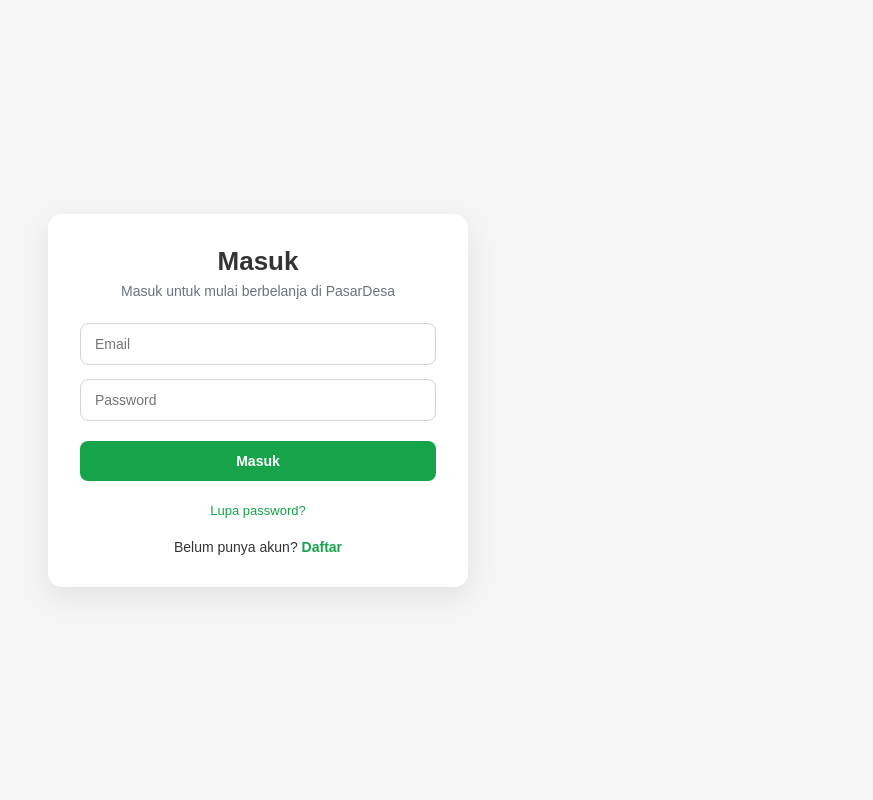
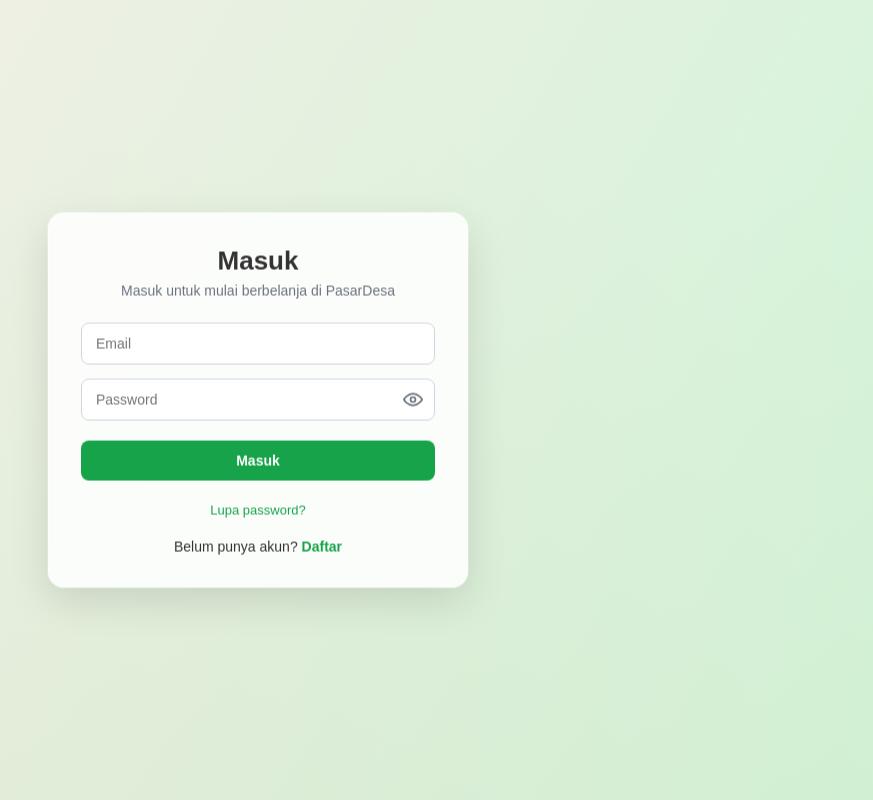
Before and after one commit to KynanMuzha/frontend-marketplace-umkm, a React (Vite) app: page /login in a window 1280 px wide. Shown: the whole page, without its empty margins (382-1255 px from the left). Built offline with nearby package versions, Linux system fonts and the light colour scheme.

Commit message:
update ui login/register

```diff
--- a/src/pages/auth/Login.jsx
+++ b/src/pages/auth/Login.jsx
@@ -74,6 +74,8 @@
     }
   };
 
+  const [showPassword, setShowPassword] = useState(false);
+
   return (
     <div className="auth-page">
       <div className="auth-card">
@@ -92,15 +94,39 @@
             required
           />
 
+          {/* PASSWORD */}
+<div className="password-field">
   <input
-            type="password"
     name="password"
+    type={showPassword ? "text" : "password"}
     placeholder="Password"
-            value={form.password}
     onChange={handleChange}
     required
   />
 
+  <button
+    type="button"
+    className="toggle-password"
+    onClick={() => setShowPassword(!showPassword)}
+    aria-label="Toggle password visibility"
+  >
+    {showPassword ? (
+      /* eye-off */
+      <svg viewBox="0 0 24 24" fill="none" stroke="currentColor">
+        <path d="M3 3l18 18" strokeWidth="2"/>
+        <path d="M10.6 10.6a2 2 0 002.8 2.8" strokeWidth="2"/>
+        <path d="M1 12s4-7 11-7a10.94 10.94 0 014.3.88" strokeWidth="2"/>
+        <path d="M23 12s-4 7-11 7a10.94 10.94 0 01-4.3-.88" strokeWidth="2"/>
+      </svg>
+    ) : (
+      /* eye */
+      <svg viewBox="0 0 24 24" fill="none" stroke="currentColor">
+        <path d="M1 12s4-7 11-7 11 7 11 7-4 7-11 7S1 12 1 12z" strokeWidth="2"/>
+        <circle cx="12" cy="12" r="3" strokeWidth="2"/>
+      </svg>
+    )}
+  </button>
+</div>
           <button
             type="submit"
             className="btn-primary"
--- a/src/pages/auth/Register.jsx
+++ b/src/pages/auth/Register.jsx
@@ -49,9 +49,11 @@
     }
     };
 
+    const [showPassword, setShowPassword] = useState(false);
+
 
   return (
-    <div className="auth-page">
+    <div className={`auth-page ${role ? `role-${role}` : ""}`}>
       <div className="auth-card">
         <h2>Daftar Akun</h2>
         <p className="subtitle">Pilih peran sebelum mendaftar</p>
@@ -63,16 +65,33 @@
     className={`role ${role === "pembeli" ? "active" : ""}`}
     onClick={() => setRole("pembeli")}
   >
+    <span className="role-icon">
+      {/* ICON PEMBELI */}
+      <svg viewBox="0 0 24 24" fill="none" stroke="currentColor">
+        <path d="M6 6h15l-1.5 9h-12z" strokeWidth="2"/>
+        <circle cx="9" cy="20" r="1.5"/>
+        <circle cx="18" cy="20" r="1.5"/>
+      </svg>
+    </span>
     Pembeli
   </button>
+
   <button
     type="button"
     className={`role ${role === "penjual" ? "active" : ""}`}
     onClick={() => setRole("penjual")}
   >
+    <span className="role-icon">
+      {/* ICON PENJUAL */}
+      <svg viewBox="0 0 24 24" fill="none" stroke="currentColor">
+        <path d="M3 9h18l-1.5 11h-15z" strokeWidth="2"/>
+        <path d="M7 9V6a5 5 0 0110 0v3" strokeWidth="2"/>
+      </svg>
+    </span>
     Penjual
   </button>
 </div>
+
 
         <form onSubmit={handleSubmit}>
           <input
@@ -90,13 +109,38 @@
             required
           />
 
+          <div className="password-field">
   <input
     name="password"
-            type="password"
+    type={showPassword ? "text" : "password"}
     placeholder="Password"
     onChange={handleChange}
     required
   />
+
+  <button
+    type="button"
+    className="toggle-password"
+    onClick={() => setShowPassword(!showPassword)}
+    aria-label="Toggle password visibility"
+  >
+    {showPassword ? (
+      /* eye-off */
+      <svg viewBox="0 0 24 24" fill="none" stroke="currentColor">
+        <path d="M3 3l18 18" strokeWidth="2"/>
+        <path d="M10.6 10.6a2 2 0 002.8 2.8" strokeWidth="2"/>
+        <path d="M1 12s4-7 11-7a10.94 10.94 0 014.3.88" strokeWidth="2"/>
+        <path d="M23 12s-4 7-11 7a10.94 10.94 0 01-4.3-.88" strokeWidth="2"/>
+      </svg>
+    ) : (
+      /* eye */
+      <svg viewBox="0 0 24 24" fill="none" stroke="currentColor">
+        <path d="M1 12s4-7 11-7 11 7 11 7-4 7-11 7S1 12 1 12z" strokeWidth="2"/>
+        <circle cx="12" cy="12" r="3" strokeWidth="2"/>
+      </svg>
+    )}
+  </button>
+</div>
 
           <button type="submit" className="btn-primary">
             Daftar
--- a/src/styles/auth.css
+++ b/src/styles/auth.css
@@ -1,20 +1,126 @@
-/* PAGE */
 .auth-page {
   min-height: 100vh;
   display: flex;
   align-items: center;
   justify-content: center;
-  background: #f5f5f5;
+
+  background:
+    radial-gradient(circle at 15% 25%, rgba(134,239,172,0.28), transparent 45%),
+    radial-gradient(circle at 85% 75%, rgba(214,194,163,0.28), transparent 45%),
+    linear-gradient(
+      120deg,
+      #dcfce7,
+      #f5efe6,
+      #bbf7d0
+    );
+
+  background-size: 300% 300%;
+  animation: gradientFlow 22s ease-in-out infinite;
+  transition: background 0.8s ease, filter 0.4s ease;
 }
 
-/* CARD */
+.auth-page.role-pembeli {
+  background:
+    radial-gradient(circle at 15% 25%, rgba(34,197,94,0.35), transparent 45%),
+    radial-gradient(circle at 85% 75%, rgba(187,247,208,0.35), transparent 45%),
+    linear-gradient(
+      120deg,
+      #dcfce7,
+      #bbf7d0,
+      #f0fdf4
+    );
+
+  background-size: 300% 300%;
+}
+
+.auth-page.role-penjual {
+  background:
+    radial-gradient(circle at 15% 25%, rgba(214,194,163,0.35), transparent 45%),
+    radial-gradient(circle at 85% 75%, rgba(167,139,102,0.30), transparent 45%),
+    linear-gradient(
+      120deg,
+      #f5efe6,
+      #e7dbc8,
+      #dcfce7
+    );
+
+  background-size: 300% 300%;
+}
+
+@keyframes gradientFlow {
+  0%   { background-position: 0% 0%; }
+  25%  { background-position: 100% 0%; }
+  50%  { background-position: 100% 100%; }
+  75%  { background-position: 0% 100%; }
+  100% { background-position: 0% 0%; }
+}
+
+@media (prefers-reduced-motion: reduce) {
+  .auth-page {
+    animation: none;
+  }
+}
+
 .auth-card {
   width: 100%;
   max-width: 420px;
-  background: white;
   padding: 32px;
-  border-radius: 14px;
-  box-shadow: 0 10px 30px rgba(0,0,0,0.08);
+  border-radius: 16px;
+
+  /* Glass effect */
+  background: rgba(255, 255, 255, 0.85);
+  backdrop-filter: blur(14px);
+  -webkit-backdrop-filter: blur(14px);
+
+  box-shadow:
+    0 14px 40px rgba(0,0,0,0.12),
+    0 0 0 1px rgba(255,255,255,0.35);
+
+  border: 1px solid rgba(255,255,255,0.45);
+
+  position: relative;
+  z-index: 2;
+
+  /* Floating animation */
+  animation: floatCard 6s ease-in-out infinite;
+  transition: transform 0.35s ease, box-shadow 0.35s ease;
+}
+
+@keyframes floatCard {
+  0%   { transform: translateY(0); }
+  50%  { transform: translateY(-8px); }
+  100% { transform: translateY(0); }
+}
+
+.auth-card:hover {
+  transform: translateY(-8px);
+
+  box-shadow:
+    0 22px 55px rgba(0,0,0,0.18),
+    0 0 0 1px rgba(255,255,255,0.55),
+    0 0 24px rgba(22,163,74,0.18);
+}
+
+
+.auth-card::before {
+  content: "";
+  position: absolute;
+  top: 0;
+  left: 0;
+  height: 5px;
+  width: 100%;
+  border-radius: 16px 16px 0 0;
+}
+
+@media (prefers-reduced-motion: reduce) {
+  .auth-card {
+    transition: none;
+  }
+
+  .auth-card:hover {
+    transform: none;
+    box-shadow: none;
+  }
 }
 
 /* TITLE */
@@ -51,6 +157,59 @@
   border-color: #16a34a;
 }
 
+.password-field {
+  position: relative;
+  width: 100%;
+}
+
+.password-field input {
+  width: 100%;
+  padding-right: 46px; /* ruang icon mata */
+}
+
+.toggle-password {
+  position: absolute;
+  top: 50%;
+  right: 12px;
+  transform: translateY(-50%);
+  background: none;
+  border: none;
+  padding: 0;
+  cursor: pointer;
+  color: #6b7280;
+
+  display: flex;
+  align-items: center;
+  justify-content: center;
+}
+
+.toggle-password svg {
+  width: 20px;
+  height: 20px;
+}
+
+
+.toggle-password:hover {
+  color: #16a34a;
+}
+
+.auth-page.role-penjual .auth-card input:focus {
+  border-color: #a16207;
+}
+
+.auth-page.role-penjual .auth-card input {
+  caret-color: #a16207;
+}
+
+/* Toggle password icon */
+.auth-page.role-penjual .toggle-password {
+  color: #78716c; /* coklat soft */
+}
+
+.auth-page.role-penjual .toggle-password:hover {
+  color: #a16207;
+}
+
 /* BUTTON */
 .btn-primary {
   margin-top: 6px;
@@ -65,6 +224,19 @@
 
 .btn-primary:hover {
   background: #15803d;
+}
+
+.auth-page.role-penjual .btn-primary {
+  background: #a16207; /* coklat earthy */
+}
+
+.auth-page.role-penjual .btn-primary:hover {
+  background: #854d0e;
+  box-shadow: 0 0 0 3px rgba(161, 98, 7, 0.18);
+}
+
+.btn-primary:active {
+  transform: scale(0.97);
 }
 
 /* FORGOT PASSWORD */
@@ -96,6 +268,18 @@
   text-decoration: none;
 }
 
+.auth-footer a:hover {
+  text-decoration: underline;
+}
+
+.auth-page.role-penjual .auth-footer a {
+  color: #a16207;
+}
+
+.auth-page.role-penjual .auth-footer a:hover {
+  color: #854d0e;
+}
+
 /* ROLE (REGISTER ONLY) */
 .role-select {
   display: flex;
@@ -117,4 +301,47 @@
   background: #dcfce7;
   border-color: #16a34a;
   color: #166534;
+  border-width: 2px;
 }
+
+.role-icon {
+  display: inline-flex;
+  width: 18px;
+  height: 18px;
+  transform: translateY(2.5px);
+}
+
+.role-icon svg {
+  width: 100%;
+  height: 100%;
+  stroke-width: 2;
+}
+
+.role-pembeli .role.active {
+  background: #dcfce7;
+  border-color: #16a34a;
+  color: #166534;
+}
+
+.role-penjual .role.active {
+  background: #f5efe6;
+  border-color: #a16207;
+  color: #713f12;
+}
+
+.role.active svg {
+  transform: scale(1.05);
+  transition: transform 0.3s ease;
+}
+
+@media (max-width: 480px) {
+  .role {
+    font-size: 13px;
+    padding: 10px;
+  }
+
+  .role-icon {
+    width: 16px;
+    height: 16px;
+  }
+}
```
Lines whose indentation alone changed are shown as unchanged.
